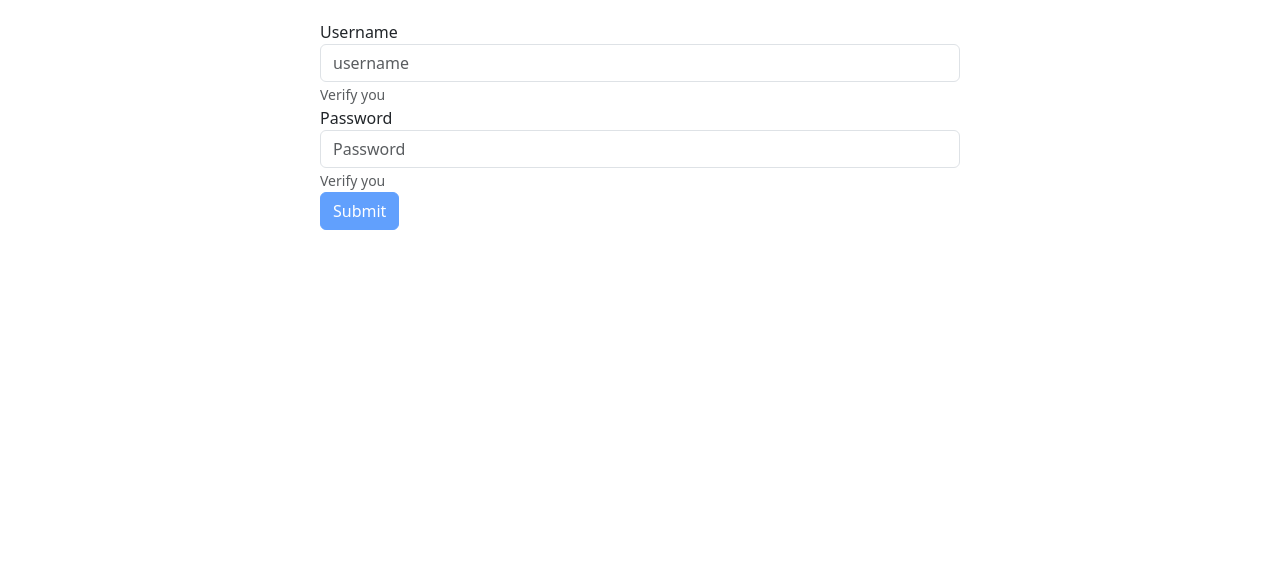
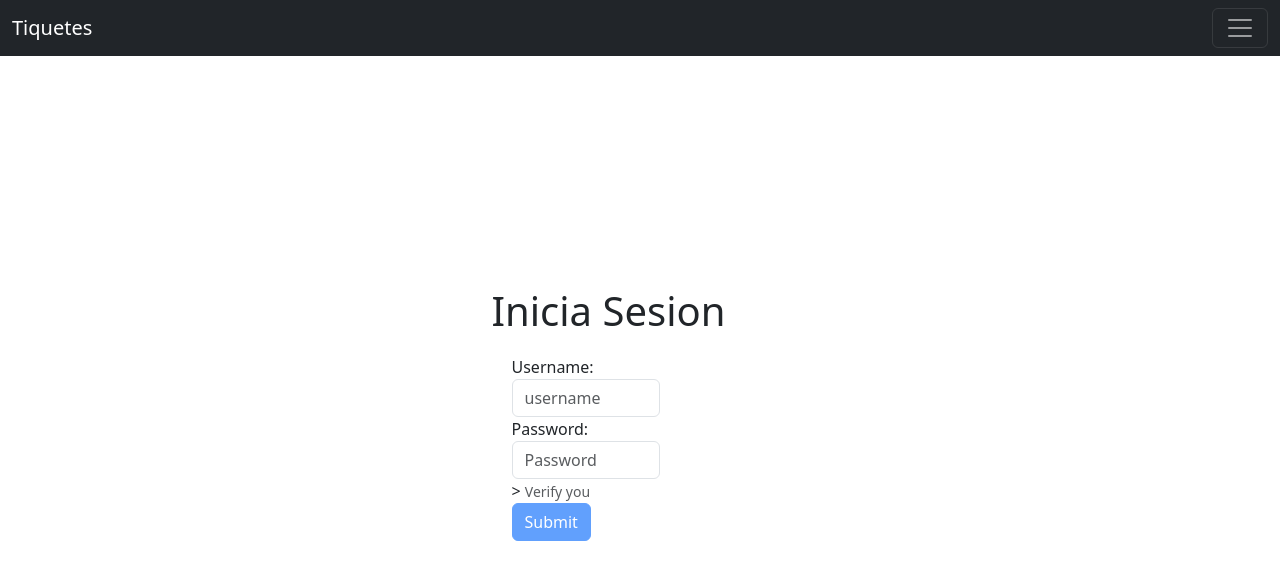
Before and after one commit to javierlnc/AppDes, an Angular app: page /login in a window 1280 px wide. Shown: the top 580 px of the page. Built offline with nearby package versions, Linux system fonts and the light colour scheme.

Commit message:
Nueva forma de comprobar

```diff
--- a/src/app/app.component.html
+++ b/src/app/app.component.html
@@ -1,2 +1,2 @@
-
+<app-navbar></app-navbar>
 <router-outlet></router-outlet>
--- a/src/app/login/login.component.css
+++ b/src/app/login/login.component.css
@@ -1,6 +1,8 @@
 .containerForm{
     display: flex;
     justify-content: center;
+    align-items: center;
+    height: 100vh;
 
 }
 form{
--- a/src/app/login/login.component.html
+++ b/src/app/login/login.component.html
@@ -1,18 +1,30 @@
 <div class="containerForm">
+    <div class="starter-template">
+      <div class="row">
+        <div class="col-md-12 mt-5">
+          <h1>Inicia Sesion </h1>
           <form [formGroup]="form" (ngSubmit)="onSubmit(form.value)">
             <div class="form-group">
-          <label for="exampleInputEmail1">Username</label>
+              <label for="username">Username: </label>
               <input type="text"
                formControlName="username"
                class="form-control"
-           placeholder="username">
-          <small *ngIf="form.controls['username'].invalid" class="form-text text-muted">Verify you</small>
+               placeholder="username"
+               [ngClass]="{ 'is-invalid': formSubmitted && controls.username.invalid }">
+               <div *ngIf="formSubmitted && controls.username.invalid" class="invalid-feedback">
+                <small *ngIf="controls.username.errors?.required">Username is required.</small>
+          <small *ngIf="controls.username.errors?.username">Username is invalid.</small>
+            </div>
             </div>
             <div class="form-group">
-          <label for="exampleInputPassword1">Password</label>
-          <input type="password" formControlName="password" class="form-control" placeholder="Password">
+              <label for="exampleInputPassword1">Password: </label>
+              <input type="password" formControlName="password" class="form-control" placeholder="Password"
+              [ngClass]="{ 'is-invalid': formSubmitted && controls.password.invalid }">>
               <small *ngIf="form.controls['password'].invalid" class="form-text text-muted">Verify you</small>
             </div>
             <button [disabled]="!form.valid || formSubmitted" type="submit" class="btn btn-primary">Submit</button>
           </form>
         </div>
+      </div>
+    </div>
+</div>
--- a/src/app/login/login.component.ts
+++ b/src/app/login/login.component.ts
@@ -1,6 +1,6 @@
 import { Component, OnInit } from '@angular/core';
 import { AuthenticationService } from '../user/authentication.service';
-import { FormGroup, FormBuilder, Validators } from '@angular/forms';
+import { AbstractControl, FormGroup, FormBuilder, Validators } from '@angular/forms';
 
 @Component({
   selector: 'app-login',
@@ -18,6 +18,10 @@ export class LoginComponent implements OnInit {
       'password': ['', Validators.compose([Validators.required])]
     })
   }
+  get controls(): { [p: string]: AbstractControl } {
+    return this.form.controls;
+  }
+
   onSubmit(loginForm: any){
     this.formSubmitted = true;
     if (this.form.valid) {
--- a/tsconfig.json
+++ b/tsconfig.json
@@ -7,7 +7,7 @@
     "forceConsistentCasingInFileNames": true,
     "strict": true,
     "noImplicitOverride": true,
-    "noPropertyAccessFromIndexSignature": true,
+    "noPropertyAccessFromIndexSignature": false,
     "noImplicitReturns": true,
     "noFallthroughCasesInSwitch": true,
     "sourceMap": true,
```
Lines whose indentation alone changed are shown as unchanged.
